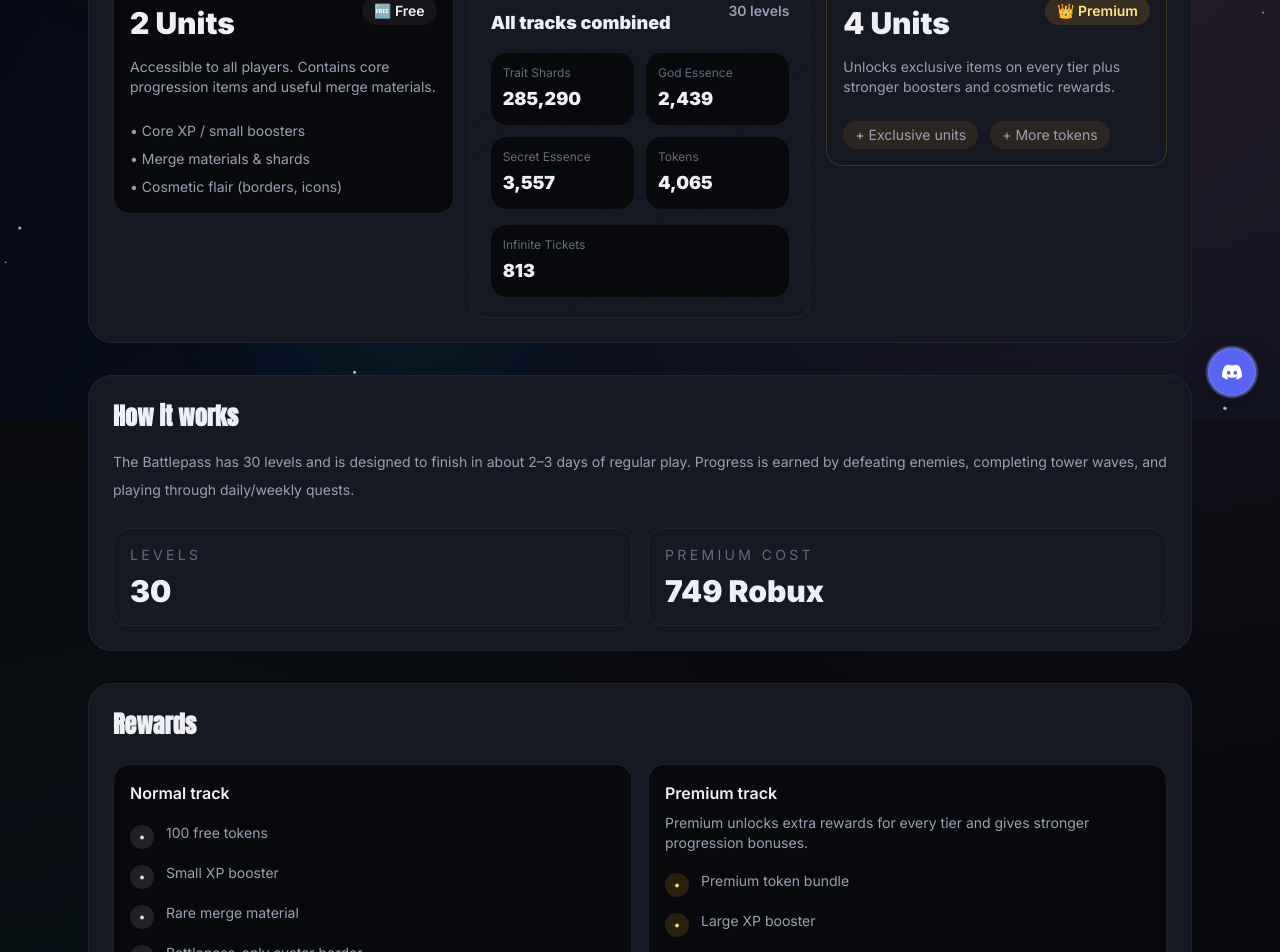
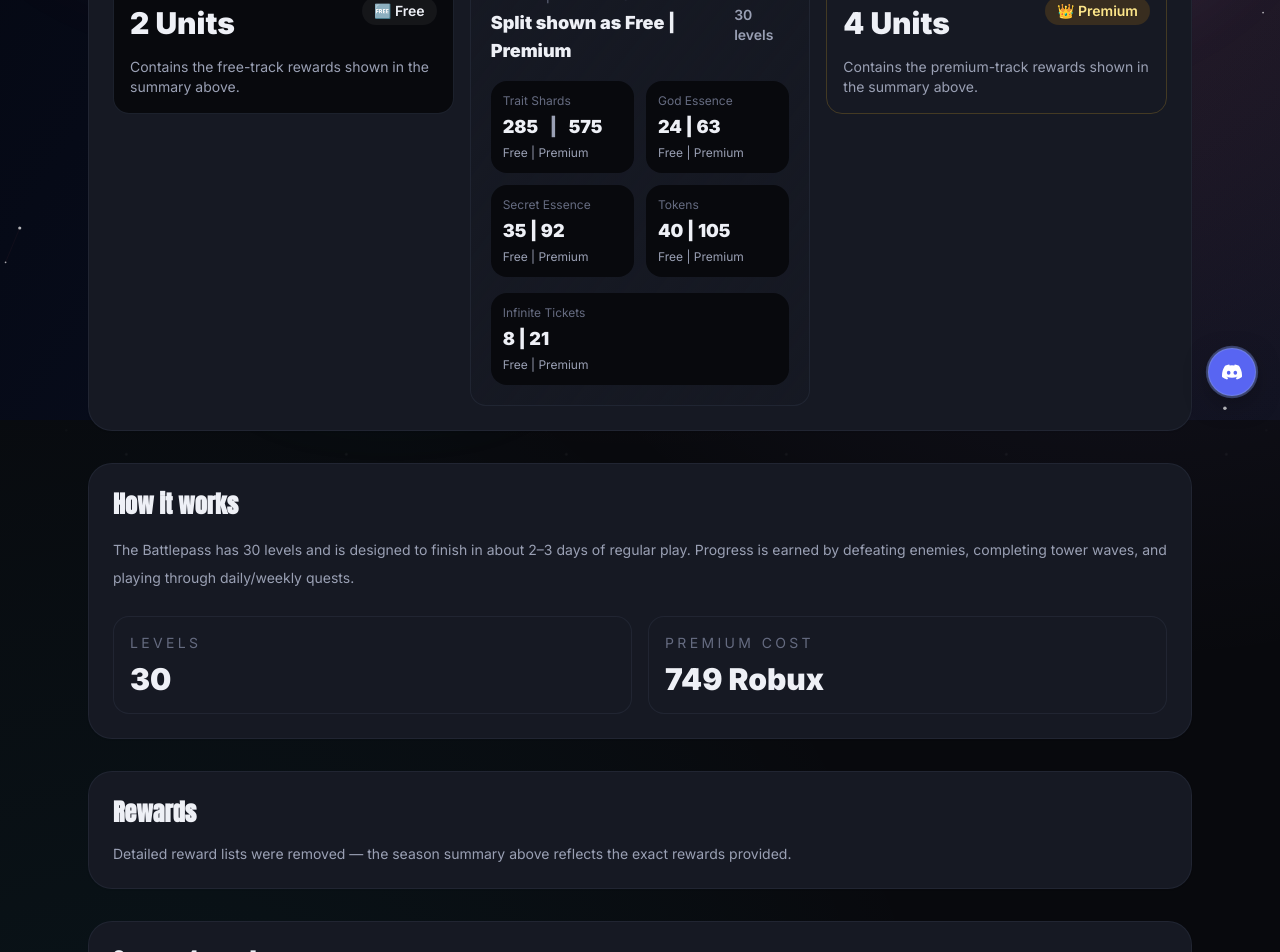
Before and after one commit to DarrrkSide/RaTF, a Next.js app: page /tutorial/battlepass in a window 1280 px wide. Shown: the part 380-1332 px from the top of the page. Built offline with nearby package versions, Linux system fonts and the light colour scheme.

Commit message:
fixed battle pass

```diff
--- a/app/tutorial/battlepass/page.tsx
+++ b/app/tutorial/battlepass/page.tsx
@@ -43,11 +43,11 @@ const REWARD_SUMMARY = {
     units: 4,
   },
   totals: {
-    traitShards: 285290,
-    godEssence: 2439,
-    secretEssence: 3557,
-    tokens: 4065,
-    infiniteTickets: 813,
+    traitShards: { free: 285, premium: 290 },
+    godEssence: { free: 24, premium: 39 },
+    secretEssence: { free: 35, premium: 57 },
+    tokens: { free: 40, premium: 65 },
+    infiniteTickets: { free: 8, premium: 13 },
   },
 };
 
@@ -72,21 +72,15 @@ export default function BattlepassPage() {
               </div>
             </div>
 
-            <p className="text-sm text-text-dim">Accessible to all players. Contains core progression items and useful merge materials.</p>
-
-            <ul className="mt-2 space-y-2 text-sm text-text-dim">
-              <li>• Core XP / small boosters</li>
-              <li>• Merge materials & shards</li>
-              <li>• Cosmetic flair (borders, icons)</li>
-            </ul>
+            <p className="text-sm text-text-dim">Contains the free-track rewards shown in the summary above.</p>
           </div>
 
           {/* Totals card */}
           <div className="rounded-2xl border border-ink-line/70 bg-gradient-to-br from-ink-surface/90 to-cyan-500/6 p-5">
             <div className="flex items-center justify-between">
               <div>
-                <p className="text-sm uppercase tracking-[0.24em] text-text-faint">Season totals</p>
-                <p className="mt-1 text-lg font-black">All tracks combined</p>
+                <p className="text-sm uppercase tracking-[0.24em] text-text-faint">Free | Premium</p>
+                <p className="mt-1 text-lg font-black">Split shown as Free | Premium</p>
               </div>
               <div className="text-sm font-semibold text-text-dim">30 levels</div>
             </div>
@@ -94,25 +88,48 @@ export default function BattlepassPage() {
             <div className="mt-4 grid gap-3 sm:grid-cols-2">
               <div className="rounded-2xl bg-ink p-3">
                 <p className="text-xs text-text-faint">Trait Shards</p>
-                <p className="mt-1 text-lg font-black">{REWARD_SUMMARY.totals.traitShards.toLocaleString()}</p>
+                <p className="mt-1 text-lg font-black">
+                  {REWARD_SUMMARY.totals.traitShards.free.toLocaleString()} <span className="mx-2 text-text-dim">|</span> {(REWARD_SUMMARY.totals.traitShards.free + REWARD_SUMMARY.totals.traitShards.premium).toLocaleString()}
+                </p>
+                <p className="text-xs text-text-dim mt-1">Free | Premium</p>
               </div>
               <div className="rounded-2xl bg-ink p-3">
                 <p className="text-xs text-text-faint">God Essence</p>
-                <p className="mt-1 text-lg font-black">{REWARD_SUMMARY.totals.godEssence.toLocaleString()}</p>
+                <p className="mt-1 text-lg font-black">
+                  {typeof REWARD_SUMMARY.totals.godEssence === "number"
+                    ? `${REWARD_SUMMARY.totals.godEssence.toLocaleString()} | ${REWARD_SUMMARY.totals.godEssence.toLocaleString()}`
+                    : `${REWARD_SUMMARY.totals.godEssence.free.toLocaleString()} | ${(REWARD_SUMMARY.totals.godEssence.free + REWARD_SUMMARY.totals.godEssence.premium).toLocaleString()}`}
+                </p>
+                <p className="text-xs text-text-dim mt-1">Free | Premium</p>
               </div>
               <div className="rounded-2xl bg-ink p-3">
                 <p className="text-xs text-text-faint">Secret Essence</p>
-                <p className="mt-1 text-lg font-black">{REWARD_SUMMARY.totals.secretEssence.toLocaleString()}</p>
+                <p className="mt-1 text-lg font-black">
+                  {typeof REWARD_SUMMARY.totals.secretEssence === "number"
+                    ? `${REWARD_SUMMARY.totals.secretEssence.toLocaleString()} | ${REWARD_SUMMARY.totals.secretEssence.toLocaleString()}`
+                    : `${REWARD_SUMMARY.totals.secretEssence.free.toLocaleString()} | ${(REWARD_SUMMARY.totals.secretEssence.free + REWARD_SUMMARY.totals.secretEssence.premium).toLocaleString()}`}
+                </p>
+                <p className="text-xs text-text-dim mt-1">Free | Premium</p>
               </div>
               <div className="rounded-2xl bg-ink p-3">
                 <p className="text-xs text-text-faint">Tokens</p>
-                <p className="mt-1 text-lg font-black">{REWARD_SUMMARY.totals.tokens.toLocaleString()}</p>
+                <p className="mt-1 text-lg font-black">
+                  {typeof REWARD_SUMMARY.totals.tokens === "number"
+                    ? `${REWARD_SUMMARY.totals.tokens.toLocaleString()} | ${REWARD_SUMMARY.totals.tokens.toLocaleString()}`
+                    : `${REWARD_SUMMARY.totals.tokens.free.toLocaleString()} | ${(REWARD_SUMMARY.totals.tokens.free + REWARD_SUMMARY.totals.tokens.premium).toLocaleString()}`}
+                </p>
+                <p className="text-xs text-text-dim mt-1">Free | Premium</p>
               </div>
             </div>
 
             <div className="mt-4 rounded-2xl bg-ink p-3">
               <p className="text-xs text-text-faint">Infinite Tickets</p>
-              <p className="mt-1 text-lg font-black">{REWARD_SUMMARY.totals.infiniteTickets.toLocaleString()}</p>
+              <p className="mt-1 text-lg font-black">
+                {typeof REWARD_SUMMARY.totals.infiniteTickets === "number"
+                  ? `${REWARD_SUMMARY.totals.infiniteTickets.toLocaleString()} | ${REWARD_SUMMARY.totals.infiniteTickets.toLocaleString()}`
+                  : `${REWARD_SUMMARY.totals.infiniteTickets.free.toLocaleString()} | ${(REWARD_SUMMARY.totals.infiniteTickets.free + REWARD_SUMMARY.totals.infiniteTickets.premium).toLocaleString()}`}
+              </p>
+              <p className="text-xs text-text-dim mt-1">Free | Premium</p>
             </div>
           </div>
 
@@ -128,12 +145,7 @@ export default function BattlepassPage() {
               </div>
             </div>
 
-            <p className="text-sm text-text-dim">Unlocks exclusive items on every tier plus stronger boosters and cosmetic rewards.</p>
-
-            <div className="mt-2 flex items-center gap-3 text-sm text-text-dim">
-              <div className="rounded-full bg-amber-500/10 px-3 py-1">+ Exclusive units</div>
-              <div className="rounded-full bg-amber-500/10 px-3 py-1">+ More tokens</div>
-            </div>
+            <p className="text-sm text-text-dim">Contains the premium-track rewards shown in the summary above.</p>
           </div>
         </div>
       </section>
@@ -158,37 +170,7 @@ export default function BattlepassPage() {
 
         <section className="rounded-3xl border border-ink-line/70 bg-ink-surface p-6 shadow-sm">
           <h2 className="font-display text-2xl font-black">Rewards</h2>
-          <div className="mt-6 grid gap-4 lg:grid-cols-2">
-            <div className="rounded-2xl border border-ink-line/70 bg-ink p-4">
-              <h3 className="font-semibold">Normal track</h3>
-              <ul className="mt-4 space-y-3 text-sm leading-6 text-text-dim">
-                {BATTLEPASS_REWARDS.normal.map((reward) => (
-                  <li key={reward} className="flex items-start gap-3">
-                    <span className="mt-1 inline-flex h-6 w-6 items-center justify-center rounded-full bg-white/10 text-xs font-semibold text-white">
-                      •
-                    </span>
-                    <span>{reward}</span>
-                  </li>
-                ))}
-              </ul>
-            </div>
-            <div className="rounded-2xl border border-ink-line/70 bg-ink p-4">
-              <h3 className="font-semibold">Premium track</h3>
-              <p className="mt-2 text-sm text-text-dim">
-                Premium unlocks extra rewards for every tier and gives stronger progression bonuses.
-              </p>
-              <ul className="mt-4 space-y-3 text-sm leading-6 text-text-dim">
-                {BATTLEPASS_REWARDS.premium.map((reward) => (
-                  <li key={reward} className="flex items-start gap-3">
-                    <span className="mt-1 inline-flex h-6 w-6 items-center justify-center rounded-full bg-amber-500/15 text-xs font-semibold text-amber-200">
-                      •
-                    </span>
-                    <span>{reward}</span>
-                  </li>
-                ))}
-              </ul>
-            </div>
-          </div>
+          <p className="mt-4 text-sm text-text-dim">Detailed reward lists were removed — the season summary above reflects the exact rewards provided.</p>
         </section>
 
         <section className="rounded-3xl border border-ink-line/70 bg-ink-surface p-6 shadow-sm">
```
